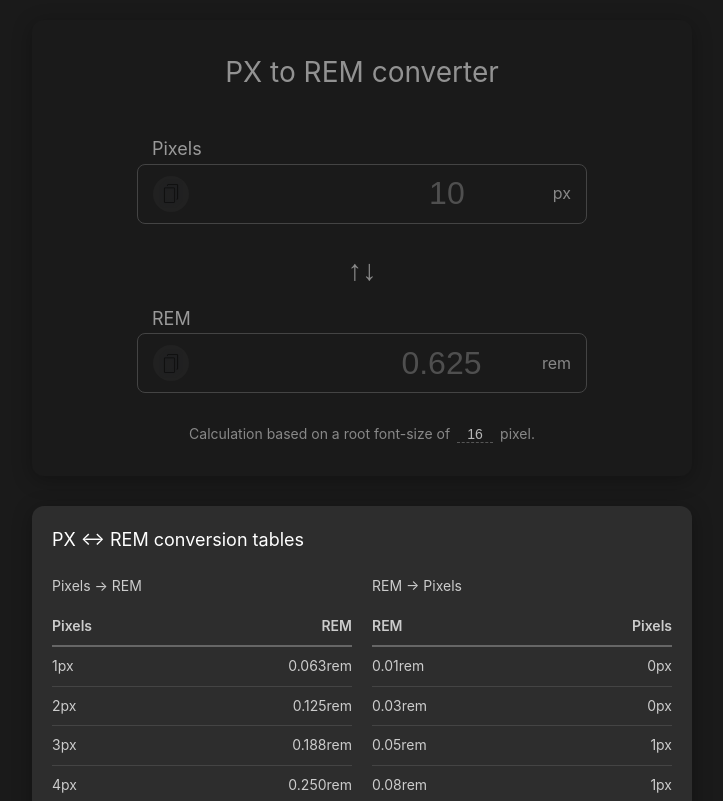
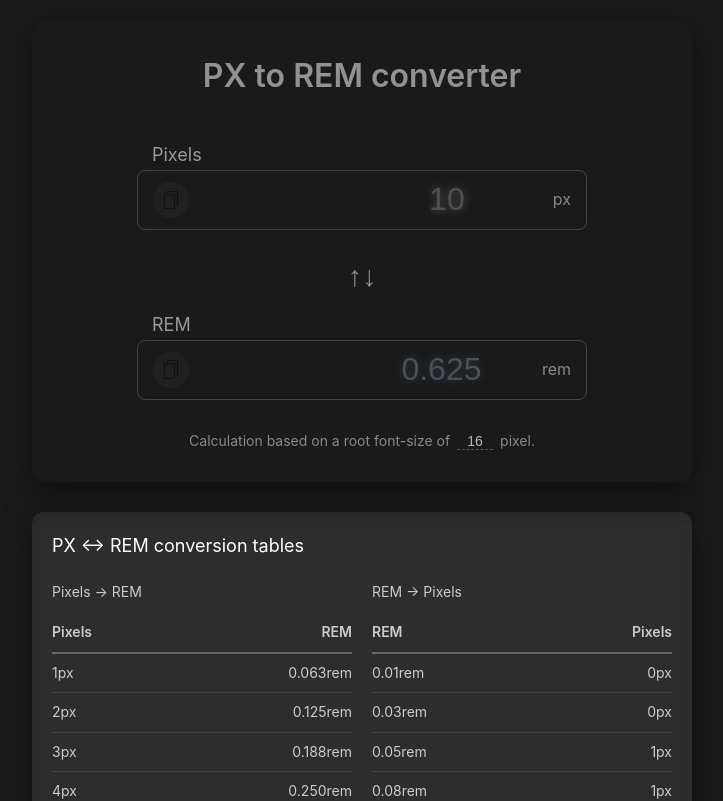
Before and after one commit to vijay2898AD/PX-to-REM-converter, a React (Vite) app: page / in a window 1280 px wide. Shown: the top 801 px of the page, without its empty margins (278-1001 px from the left). Built offline with nearby package versions, Linux system fonts and the light colour scheme.

Commit message:
modified styles

```diff
--- a/src/PxToRemConverter.css
+++ b/src/PxToRemConverter.css
@@ -23,14 +23,20 @@ body {
   padding: 30px;
   box-shadow: 0 4px 20px rgba(0, 0, 0, 0.3);
   margin-bottom: 30px;
+  perspective: 500px;
 }
 
 .converter-title {
-  font-size: 28px;
-  font-weight: 400;
+  font-size: 32px;
+  font-weight: 600;
   text-align: center;
   margin-bottom: 40px;
   color: #929292;
+  transition: color , transform 0.4s ease-out;
+}
+.converter-title:hover {
+  color: #4a9eff;
+  transform: translate3d(0,0,10px);
 }
 
 .input-section {
@@ -58,6 +64,11 @@ body {
   height: 60px;
   max-width: 75%;
   margin: 0 auto;
+}
+
+.input-wrapper:focus-within {
+  border-color: #4a9eff; /* Change border to primary color */
+  box-shadow: 0 0 15px rgba(74, 158, 255, 0.4); /* Add blue glow */
 }
 
 .copy-icon {
@@ -115,8 +126,14 @@ body {
   opacity: 0.7;
 }
 
+.px-input {
+  color: #ffffff; /* A vibrant, neon red */
+  text-shadow: 0 0 8px rgba(255, 255, 255, 0.4);
+}
+
 .rem-input {
-  color: #4a9eff;
+  color: #52a3ff; /* A slightly brighter, more electric blue */
+  text-shadow: 0 0 8px rgba(82, 163, 255, 0.4);
 }
 
 .unit-label {
@@ -137,10 +154,12 @@ body {
   display: block;
   margin-left: auto;
   margin-right: auto;
+  transition: color 0.18s, transform 0.4s ease-out;
 }
 .converter-arrow:hover,
 .converter-arrow:focus {
-  color: #fff;
+  color: #13ff56;
+  transform: rotate(180deg) scale(1.1);
 }
 
 .converter-arrow:active {
@@ -179,6 +198,7 @@ body {
 .root-size-input:focus {
   background: #222;
   color: #4a9eff;
+  box-shadow: 0 0 5px rgba(74, 158, 255, 0.6);
 }
 
 
@@ -234,6 +254,18 @@ body {
   color: #cccccc;
 }
 
+.table-row:not(.header):hover {
+  background-color: #383838; /* Darker highlight */
+  border-radius: 4px;
+  cursor: pointer;
+  transform: translateX(2px); /* Slight shift right */
+  transition: background-color 0.2s, transform 0.1s;
+}
+
+.table-row:not(.header):hover span {
+  color: #fff;
+}
+
 .converter-info {
   border-top: 1px solid #444;
   padding-top: 20px;
@@ -251,6 +283,14 @@ body {
   color: #cccccc;
   margin-bottom: 15px;
   line-height: 1.5;
+}
+
+.converter-container,
+.conversion-table {
+  /* Existing box-shadow: 0 4px 20px rgba(0, 0, 0, 0.3); */
+  box-shadow:
+    0 8px 30px rgba(0, 0, 0, 0.5), /* Deep, blurred shadow */
+    0 0 10px rgba(0, 0, 0, 0.1) inset; /* Subtle inner shadow */
 }
 
 /* Responsive Design */
@@ -368,3 +408,23 @@ footer p {
   color: red;
   display: inline;
 }
+
+.heart:hover {
+  animation: pulse 2s infinite;
+  cursor: default;
+}
+
+@keyframes pulse {
+  0% {
+    transform: scale(1);
+    opacity: 1;
+  }
+  50% {
+    transform: scale(1.2);
+    opacity: 0.8;
+  }
+  100% {
+    transform: scale(1);
+    opacity: 1;
+  }
+}
--- a/src/PxToRemConverter.jsx
+++ b/src/PxToRemConverter.jsx
@@ -98,7 +98,7 @@ const handleSwap = () => {
               type="number"
               value={px}
               onChange={handlePxChange}
-              className="converter-input"
+              className="converter-input px-input"
               placeholder="10"
               step = "0.1"
             />
```
